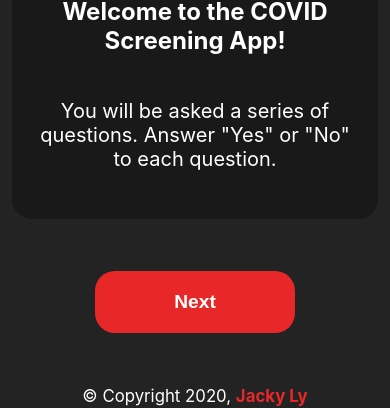
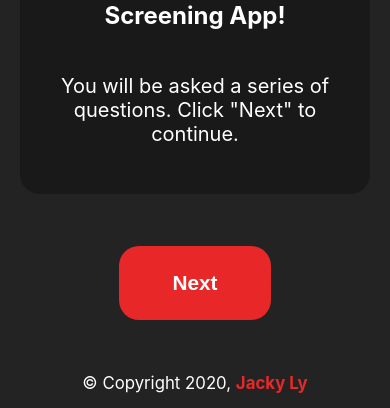
Before and after one commit to lyjacky11/covid-screening, a React (Create React App) app: page / in a window 390 px wide. Shown: the part 399-807 px from the top of the page. Built offline with nearby package versions, Linux system fonts and the light colour scheme.

Commit message:
Added back button

```diff
--- a/src/App.css
+++ b/src/App.css
@@ -1,5 +1,18 @@
 body {
     background-color:#232323;
+}
+
+/* Inserting a collapsed row between two flex items will make
+ * the flex item that comes after it break to a new row */
+.break {
+	flex-basis: 100%;
+	height: 0;
+}
+
+/* Use a collapsed column to break to a new column */
+.break-column {
+	flex-basis: 100%;
+	width: 0;
 }
 
 .logoContainer {
@@ -9,12 +22,12 @@ body {
 }
 
 .logo {
-    height: 200px;
+    height: 175px;
     margin: 2rem;
 }
 
 @media screen and (max-width: 768px) {
 	.logo {
-		height: 150px;
+		height: 125px;
 	}
 }
--- a/src/components/Body.js
+++ b/src/components/Body.js
@@ -13,8 +13,8 @@ class Body extends Component {
 			currentQuestion : 0,
 			questions       : [
 				{
-					num: null,
-					question : null,
+					num: "Welcome to the COVID Screening App!",
+					question : "You will be asked a series of questions. Click \"Next\" to continue.",
 					response : null
 				},
 				{
@@ -41,6 +41,15 @@ class Body extends Component {
 		this.setState(this.initialState);
 	}
 
+	prevQuestion = () => {
+		const { currentQuestion, questions } = this.state;
+		const numQuestions = questions.length;
+
+		if (currentQuestion < numQuestions) {
+			this.setState( { currentQuestion: currentQuestion - 1 } );
+		}
+	}
+
 	nextQuestion = (event) => {
 		const { currentQuestion, questions } = this.state;
 		const numQuestions = questions.length;
@@ -51,6 +60,7 @@ class Body extends Component {
 			questionsList[currentQuestion].response = userResponse;
 			this.setState( {questions: questionsList} );
 			this.setState( { currentQuestion: currentQuestion + 1 } );
+			// console.log(questions);
 		}
 	}
 
@@ -69,7 +79,7 @@ class Body extends Component {
 		if (currentQuestion === 0) {
 			return (
 				<div className="body">
-					<Question questions={{num: "Welcome to the COVID Screening App!", question: "You will be asked a series of questions. Answer \"Yes\" or \"No\" to each question."}} />
+					<Question questions={questions[currentQuestion]} />
 					<div className="responseBtns">
 						<button value="Next" onClick={this.nextQuestion}>Next</button>
 					</div>
@@ -80,7 +90,7 @@ class Body extends Component {
 			return (
 				<div className="body">
 					<Question questions={questions[currentQuestion]} />
-					<ResponseBtns nextQ={this.nextQuestion.bind(this)} />
+					<ResponseBtns nextQ={this.nextQuestion.bind(this)} prevQ={this.prevQuestion.bind(this)} />
 				</div>
 			);
 		}
--- a/src/components/Question.css
+++ b/src/components/Question.css
@@ -17,7 +17,7 @@
     background-color: #191919;
     border-radius: 20px;
     padding: 20px;
-    width: 60%;
+    width: 50%;
 }
 
 .questionNum {
@@ -31,7 +31,7 @@
 @media screen and (max-width: 768px) {
     .questionContainer {
         padding: 1.75rem;
-        width: 95%;
+        width: 90%;
     }
 
     .question {
--- a/src/components/ResponseBtns.css
+++ b/src/components/ResponseBtns.css
@@ -1,20 +1,21 @@
 .responseBtns {
 	display: flex;
+	flex-wrap: wrap;
 	align-items: center;
 	justify-content: center;
 }
 
 .responseBtns button {
-	width: 200px;
-	padding: 20px 15px;
+	width: 175px;
+	padding: 25px 15px;
 	margin: 30px;
-    font-size: 1.2rem;
+	font-size: 1.4rem;
 	font-weight: bold;
 	border-radius: 20px;
 	border-style: none;
 	transition: transform 0.35s;
 	color: white;
-    background-color: #E82828;
+	background-color: #e82828;
 }
 
 .responseBtns button:hover {
@@ -24,7 +25,8 @@
 
 @media screen and (max-width: 768px) {
 	.responseBtns button {
-        margin-top: 10px;
+        font-size: 1.3rem;
+		flex-basis: 39%;
 		margin: 20px;
 	}
 }
--- a/src/components/ResponseBtns.js
+++ b/src/components/ResponseBtns.js
@@ -3,12 +3,14 @@ import "./ResponseBtns.css";
 
 class ResponseBtns extends Component {
     render() {
-        const { nextQ } = this.props;
+        const { nextQ, prevQ } = this.props;
 
         return (
             <div className="responseBtns">
                 <button value="No" onClick={nextQ}>No</button>
                 <button value="Yes" onClick={nextQ}>Yes</button>
+                <div className="break"></div>
+                <button value="Back" onClick={prevQ}>Back</button>
             </div>
         );
 
```
Lines whose indentation alone changed are shown as unchanged.
